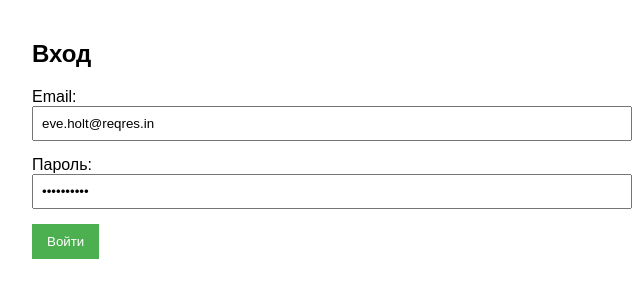
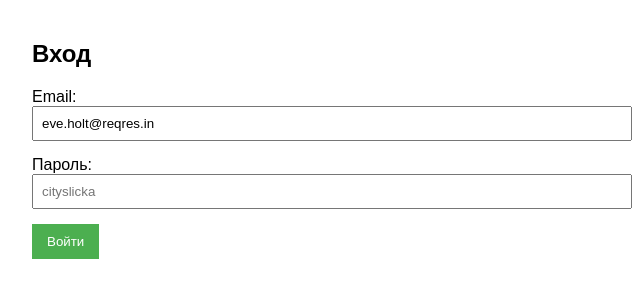
Before and after one commit to FLekGerrera/weather, a plain HTML site: page index.html in a window 1280 px wide. Shown: the full height of the page, 308-948 px from the left. Drawn offline with Linux system fonts and the light colour scheme.

Commit message:
Update index.html

```diff
--- a/index.html
+++ b/index.html
@@ -17,7 +17,7 @@
         </div>
         <div class="form-group">
             <label>Пароль:</label>
-            <input type="password" id="password" placeholder="cityslicka" value="cityslicka">
+            <input type="password" id="password" placeholder="cityslicka">
         </div>
         <button onclick="login()">Войти</button>
         <p id="error" style="color: red;"></p>
```
